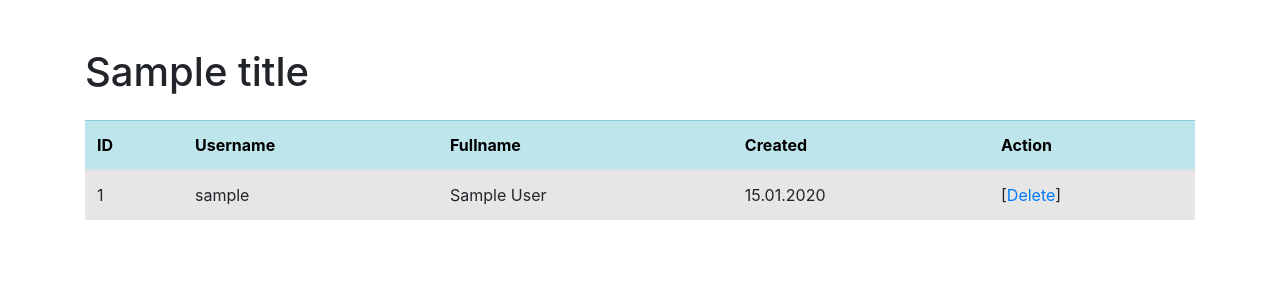
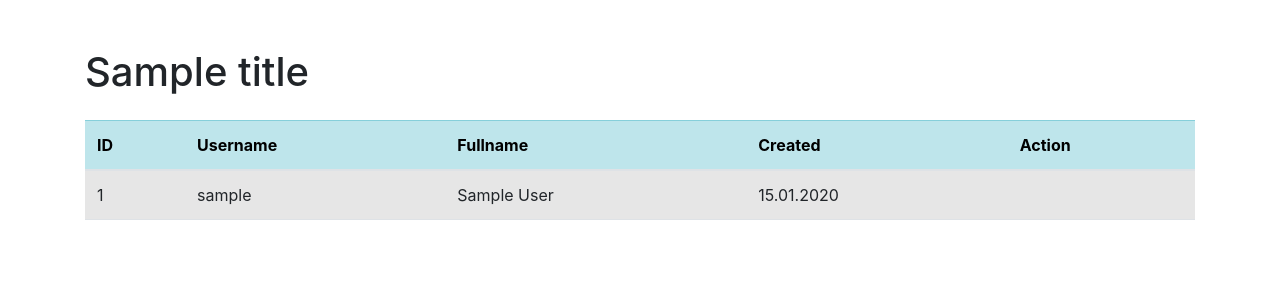
Before and after one commit to LUDVIG-BAISER/python-project-52, a Django app: template task_manager/templates/users/users_list.html in a window 1280 px wide. Shown: the part 73-373 px from the top of the page. Run offline with Django 4.2, Linux system fonts and the light colour scheme; tables that the repository leaves empty hold one stand-in row (values such as "Sample post"); the template is opened without the code that fills it: values that come from a table or form of the project are taken from there, most other values are stand-ins (such as "Sample title", 1, 10 or a date in 2020); some libraries are stand-ins or nearby versions.

Commit message:
prefinal

```diff
--- a/task_manager/templates/users/users_list.html
+++ b/task_manager/templates/users/users_list.html
@@ -23,9 +23,11 @@
         <td>{{ u.get_full_name }}</td>
         <td>{{ u.date_joined|date:"d.m.Y" }}</td>
         <td>
-            {% if user != u %}
-            [<a href="{% url 'delete_user' u.id %}">{% trans 'Delete' %}</a>]
+            {% if u == user %}
+                [<a href="{{ u.id }}/update/">{% trans 'Edit' %}</a>]
+                [<a href="{{ u.id }}/delete/">{% trans 'Delete' %}</a>]
             {% endif %}
+
 
         </td>
     </tr>
```
